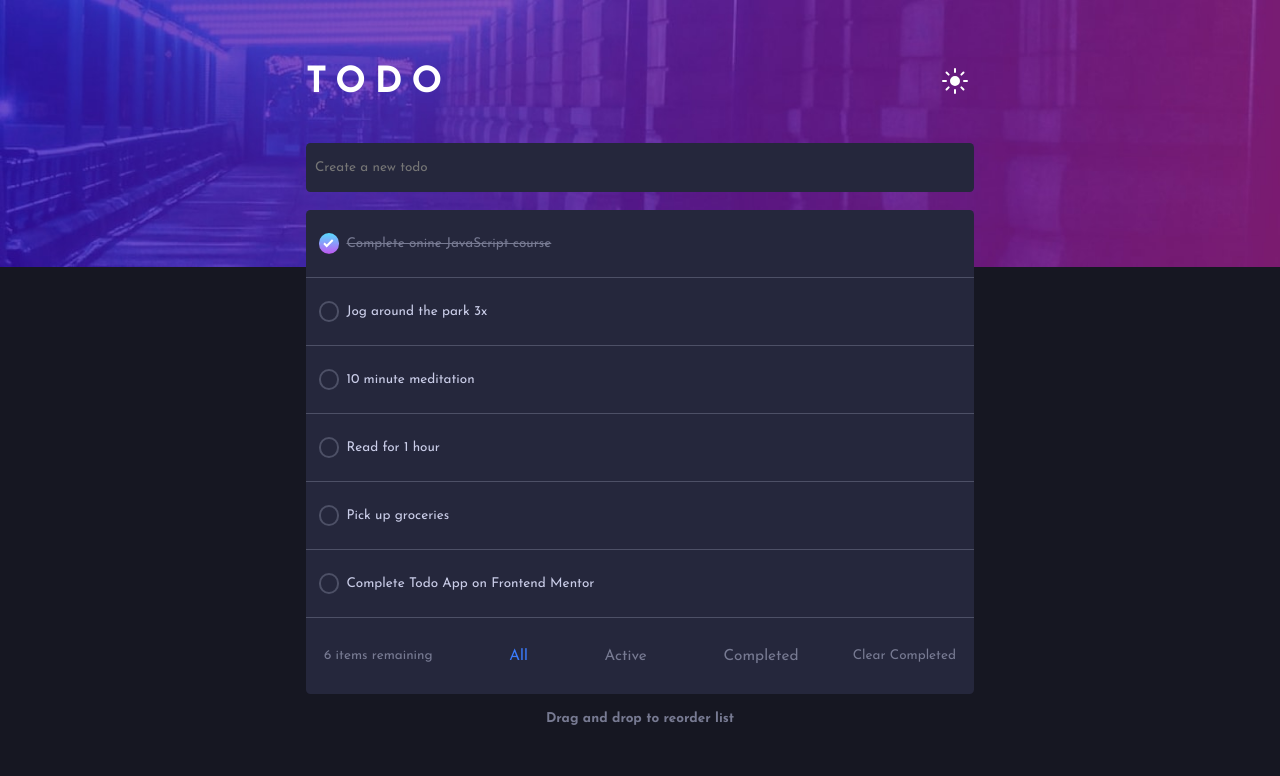
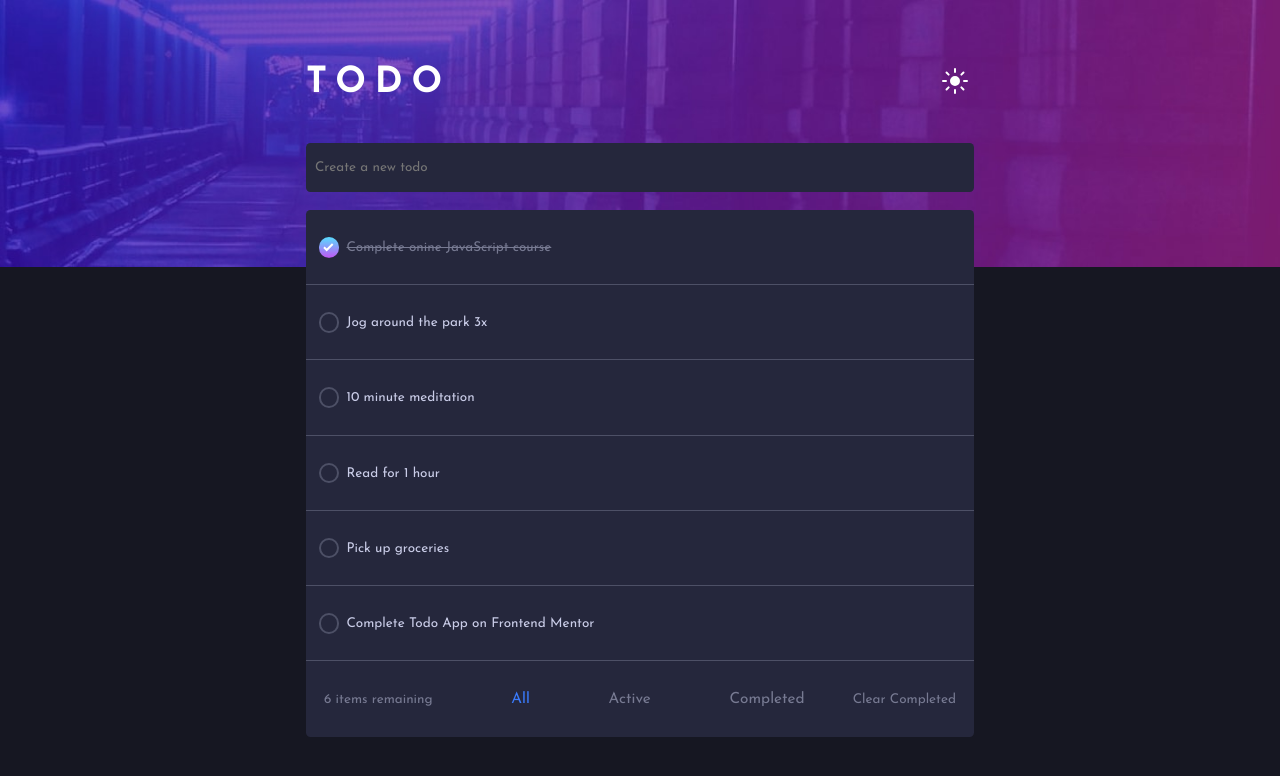
Before and after one commit to acedilloluis/todo-app, a React (Vite) app: page / in a window 1280 px wide. Shown: the top 776 px of the page. Built offline with nearby package versions, Linux system fonts and the light colour scheme.

Commit message:
refactored css

```diff
--- a/src/App.js
+++ b/src/App.js
@@ -161,8 +161,6 @@ function App() {
             {filterBtns}
           </form>
         ) : null}
-
-        <footer>Drag and drop to reorder list</footer>
       </main>
     </>
   );
--- a/src/index.css
+++ b/src/index.css
@@ -20,16 +20,7 @@
   --dark-grayish-blue-lt: hsl(236, 9%, 61%);
   --very-dark-grayish-blue-lt: hsl(235, 19%, 35%);
 
-  --bg-color: var(--very-dark-blue);
-  --box-bg-color: var(--very-dark-desaturated-blue);
-  --circle-border-color: var(--very-dark-grayish-blue);
-  --list-font-color: var(--light-grayish-blue);
-  --list-checked-font-color: var(--dark-grayish-blue);
-  --list-border-color: var(--very-dark-grayish-blue);
-  --filter-font-color: var(--dark-grayish-blue);
   --filter-active-font-color: var(--bright-blue);
-  --button-hover-font-color: var(--light-grayish-blue);
-  --footer-font-color: var(--dark-grayish-blue);
 
   --font-size: 18px;
   --normal: 400;
@@ -41,6 +32,17 @@
   --padding: 1rem;
 }
 
+[data-theme='dark'] {
+  --bg-color: var(--very-dark-blue);
+  --box-bg-color: var(--very-dark-desaturated-blue);
+  --circle-border-color: var(--very-dark-grayish-blue);
+  --list-font-color: var(--light-grayish-blue);
+  --list-checked-font-color: var(--dark-grayish-blue);
+  --list-border-color: var(--very-dark-grayish-blue);
+  --filter-font-color: var(--dark-grayish-blue);
+  --button-hover-font-color: var(--light-grayish-blue);
+}
+
 [data-theme='light'] {
   --bg-color: var(--very-light-grayish-blue);
   --box-bg-color: white;
@@ -50,7 +52,6 @@
   --list-border-color: var(--light-grayish-blue-lt);
   --filter-font-color: var(--dark-grayish-blue-lt);
   --button-hover-font-color: var(--very-dark-grayish-blue-lt);
-  --footer-font-color: var(--dark-grayish-blue-lt);
 }
 
 * {
@@ -72,7 +73,6 @@ body {
   background: var(--box-bg-color);
   border-radius: var(--box-border-radius);
   color: white;
-  padding: 1rem 0.5rem;
 }
 
 .circle {
@@ -101,12 +101,12 @@ body {
   display: none !important;
 }
 /* Component styles */
-.wrapper {
+#root {
   position: relative;
   width: 100%;
 }
 
-.wrapper > main {
+#root > main {
   display: flex;
   flex-direction: column;
   align-items: center;
@@ -116,7 +116,7 @@ body {
   width: 100%;
 }
 
-.wrapper > main > header {
+#root > main > header {
   align-self: stretch;
   color: white;
   display: flex;
@@ -141,13 +141,14 @@ body {
   margin-bottom: var(--margin);
   padding: 0 var(--padding);
 
-  & input {
+  & input[type='text'] {
     border: none;
     color: inherit;
     font-family: inherit;
     font-size: 0.75rem;
     font-weight: var(--normal);
     width: 100%;
+    padding: 1rem 0.5rem;
   }
 }
 
@@ -166,7 +167,7 @@ body {
     display: flex;
     align-items: center;
     justify-content: space-between;
-    padding: 1.5rem 1rem;
+    padding: 1.7rem 1rem;
     border-bottom: 0.063rem solid var(--list-border-color);
 
     & form {
@@ -192,7 +193,7 @@ body {
       padding-left: 1.25rem;
       position: relative;
 
-      & input {
+      & input[type='checkbox'] {
         position: absolute;
         opacity: 0;
         height: 0;
@@ -233,6 +234,7 @@ body {
       background: transparent;
       border: none;
       cursor: pointer;
+      margin: 0;
     }
   }
 
@@ -280,7 +282,7 @@ body {
   margin: 0 var(--margin);
   margin-bottom: var(--margin);
 
-  & input {
+  & input[type='radio'] {
     opacity: 0;
     height: 0;
     width: 0;
@@ -298,25 +300,19 @@ body {
     color: var(--button-hover-font-color);
   }
 
-  & input:checked ~ p {
+  & input[type='radio']:checked ~ p {
     color: var(--bright-blue);
   }
 }
 
-.wrapper > main > footer {
-  color: var(--footer-font-color);
-  font-size: 0.75rem;
-  margin-bottom: var(--margin);
-}
-
 @media (min-width: 1076px) {
-  .wrapper {
+  #root {
     display: flex;
     align-items: center;
     justify-content: center;
   }
 
-  .wrapper > main {
+  #root > main {
     width: 55%;
     top: 15%;
   }
--- a/src/index.html
+++ b/src/index.html
@@ -1,5 +1,5 @@
 <!DOCTYPE html>
-<html lang="en-US">
+<html lang="en-US" data-theme="dark">
   <head>
     <meta charset="UTF-8" />
     <meta name="viewport" content="width=device-width, initial-scale=1.0" />
@@ -16,7 +16,7 @@
     <title>Frontend Mentor | Todo app</title>
   </head>
   <body>
-    <div id="root" class="wrapper"></div>
+    <div id="root"></div>
     <script type="module" src="App.js"></script>
   </body>
 </html>
```
